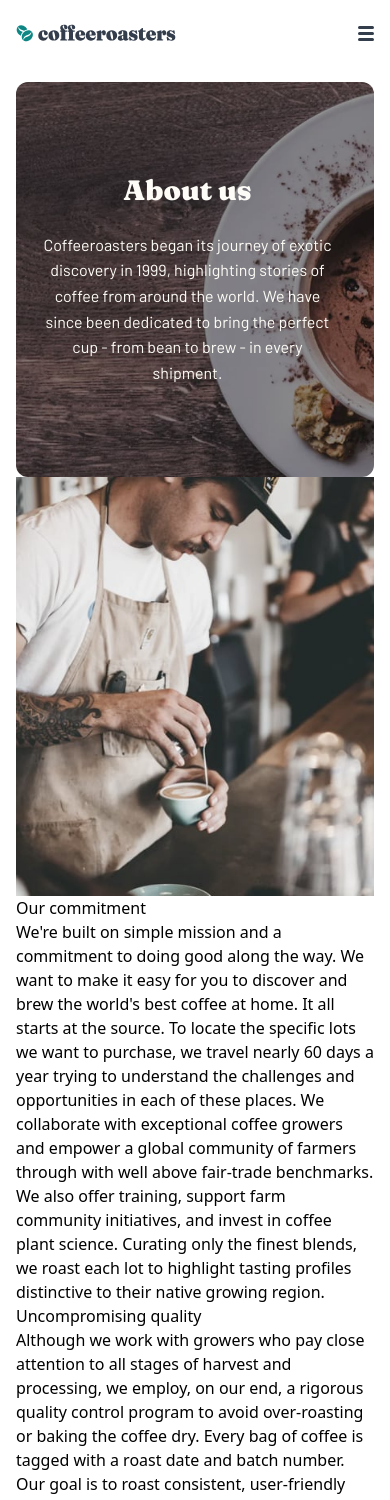
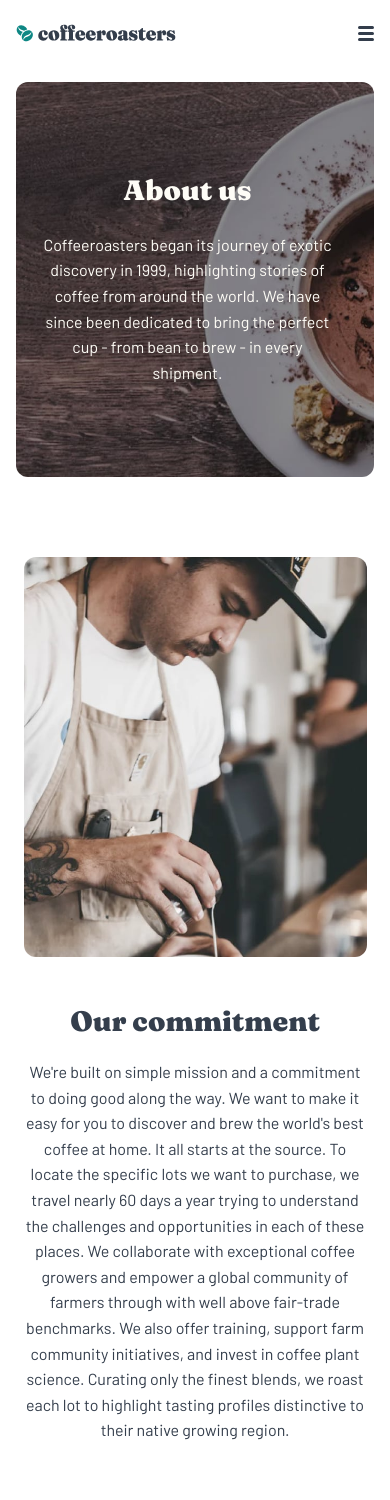
Before and after one commit to azanra/coffee-subscription, a React (Vite) app: page /about in a window 390 px wide. Shown: the top 1500 px of the page. Built offline with nearby package versions, Linux system fonts and the light colour scheme.

Commit message:
feat: add responsive commitment

```diff
--- a/src/App.css
+++ b/src/App.css
@@ -153,6 +153,23 @@
   }
 }
 
+.commitment-img {
+  background-image: url("../src/assets/about/mobile/image-commitment.jpg");
+  background-size: cover;
+}
+
+@media (min-width: 768px) {
+  .commitment-img {
+    background-image: url("../src/assets/about/tablet/image-commitment.jpg");
+  }
+}
+
+@media (min-width: 1024px) {
+  .commitment-img {
+    background-image: url("../src/assets/about/desktop/image-commitment.jpg");
+  }
+}
+
 .circle {
   width: 31px;
   height: 31px;
--- a/src/pages/about/About.tsx
+++ b/src/pages/about/About.tsx
@@ -10,11 +10,13 @@ const About = () => {
   return (
     <PageWrapper>
       <Header />
-      <AboutUs />
-      <Commitment />
-      <Quality />
-      <Headquarter />
-      <Footer />
+      <div className="flex flex-col gap-[80px] md:gap-[96px] lg:gap-[140px]">
+        <AboutUs />
+        <Commitment />
+        <Quality />
+        <Headquarter />
+        <Footer />
+      </div>
     </PageWrapper>
   );
 };
--- a/src/pages/about/components/Commitment.tsx
+++ b/src/pages/about/components/Commitment.tsx
@@ -1,14 +1,12 @@
-import Brewing from "../../../assets/about/desktop/image-commitment.jpg";
-
 const Commitment = () => {
   return (
-    <div>
-      <div>
-        <img src={Brewing} alt="brewing" />
-      </div>
-      <div>
-        <h1>Our commitment</h1>
-        <p>
+    <div className="flex flex-col gap-[48px] lg:gap-[125px] md:flex-row items-center justify-center">
+      <div className="commitment-img w-[343px] h-[400px] md:w-[280px] md:h-[520px] lg:w-[445px] lg:h-[520px] rounded-(--radius-12)" />
+      <div className="flex flex-col gap-[20px] md:gap-[32px] w-[343px] h-[444px] md:w-[376px] lg:w-[540px] lg:h-[340px] md:my-[38px] lg:my-[90px]">
+        <h1 className="text-preset-2-mobile text-(--neutral-900) md:text-preset-2 text-center md:text-start">
+          Our commitment
+        </h1>
+        <p className="text-preset-6 text-(--neutral-900) text-center md:text-start">
           We're built on simple mission and a commitment to doing good along the
           way. We want to make it easy for you to discover and brew the world's
           best coffee at home. It all starts at the source. To locate the
```
